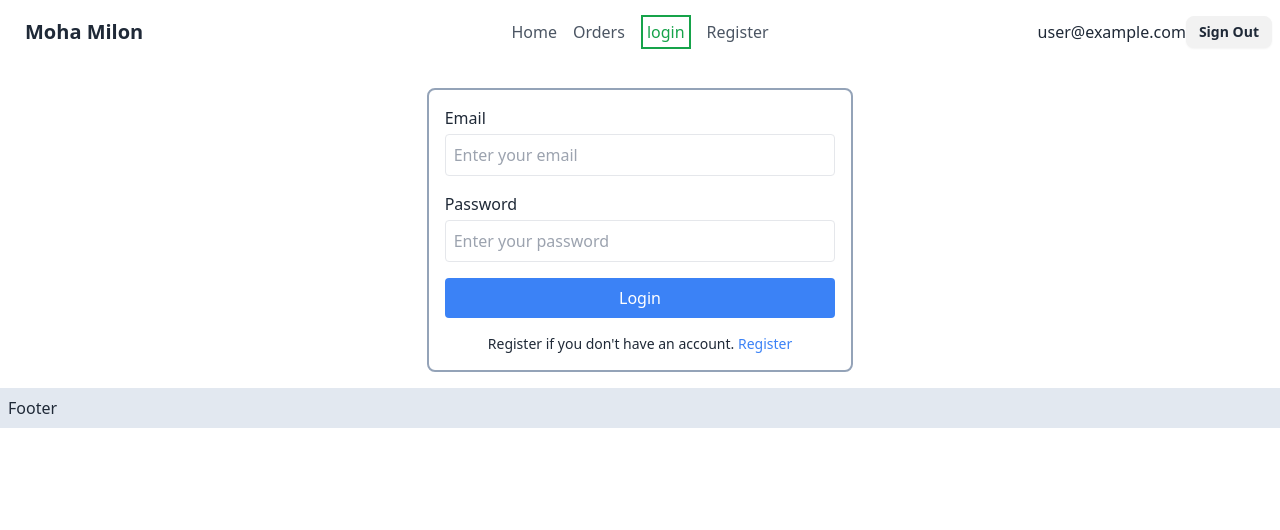
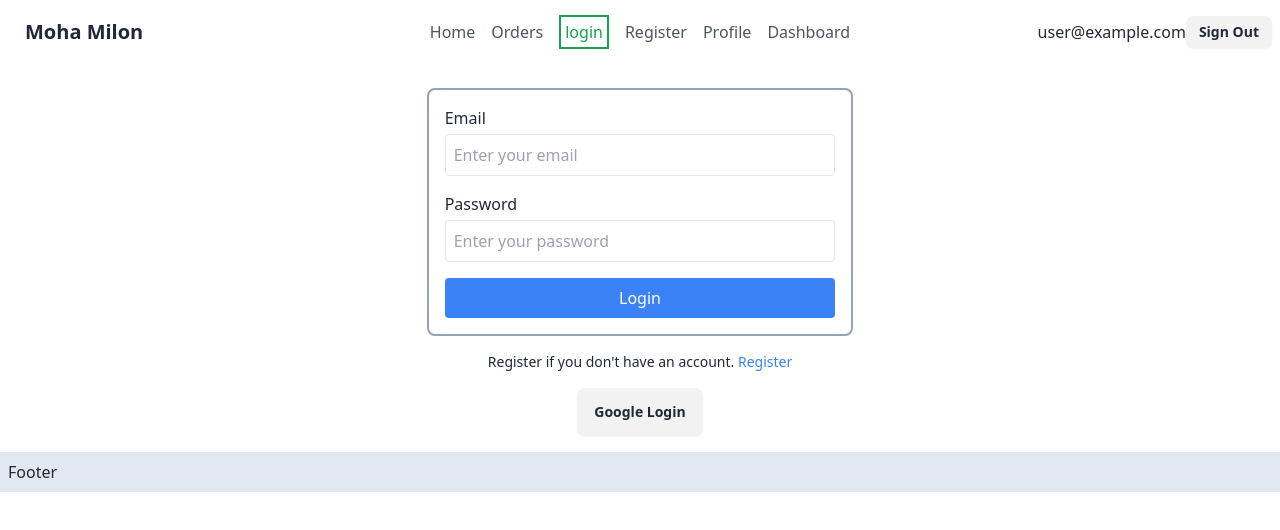
Before and after one commit to oworkmahade/Auth-Moha-Milon, a React (Vite) app: page /login in a window 1280 px wide. Shown: the top 530 px of the page. Built offline with nearby package versions, Linux system fonts and the light colour scheme; no server answers; sample sign-in values are in the browser's storage.

Commit message:
commited

```diff
--- a/src/Providers/AuthProvider.jsx
+++ b/src/Providers/AuthProvider.jsx
@@ -1,7 +1,9 @@
 import {
   createUserWithEmailAndPassword,
+  GoogleAuthProvider,
   onAuthStateChanged,
   signInWithEmailAndPassword,
+  signInWithPopup,
   signOut,
 } from "firebase/auth";
 import { createContext, useEffect, useState } from "react";
@@ -11,6 +13,9 @@ import auth from "../components/firebase/firebase.config";
 // creating Context and export it
 // eslint-disable-next-line react-refresh/only-export-components
 export const AuthContext = createContext(null);
+
+// firebase google Sign In
+const googleProvider = new GoogleAuthProvider();
 
 // creating Provider
 const AuthProvider = ({ children }) => {
@@ -62,12 +67,19 @@ const AuthProvider = ({ children }) => {
     return signOut(auth);
   };
 
+  // sign In with google
+  const signInWithGoogle = () => {
+    setLoading(true);
+    return signInWithPopup(auth, googleProvider);
+  };
+
   // value for using from different part of the projects
   const authInfo = {
     user,
     createUser,
     signInUser,
     logOut,
+    signInWithGoogle,
     loading,
   };
 
--- /dev/null
+++ b/src/components/Dashboard/Dashboard.jsx
@@ -0,0 +1,9 @@
+const Dashboard = () => {
+  return (
+    <div className="w-1/3 p-4 mx-auto mb-4 border-2 border-slate-400">
+      <h2>Dashboard</h2>
+    </div>
+  );
+};
+
+export default Dashboard;
--- a/src/components/Header/Header.jsx
+++ b/src/components/Header/Header.jsx
@@ -1,7 +1,6 @@
 import React, { useContext } from "react";
-import { NavLink } from "react-router-dom";
+import { NavLink, Link } from "react-router-dom";
 import { AuthContext } from "../../Providers/AuthProvider";
-import { Link } from "react-router-dom";
 
 const activeClass = ({ isActive }) =>
   isActive ? "text-green-600 border-2 border-green-600 p-1" : "text-gray-600";
@@ -17,13 +16,8 @@ const Header = () => {
       .catch((error) => console.log(error.message));
   };
 
-  return (
-    <div className="navbar bg-base-100">
-      <div className="navbar-start">
-        <a className="text-xl btn btn-ghost">Moha Milon</a>
-      </div>
-      <div className="flex-row hidden navbar-center lg:flex">
-        <ul className="flex flex-row gap-4 p-2">
+  const navLink = (
+    <>
       <li>
         <NavLink to="/" className={activeClass}>
           Home
@@ -44,7 +38,32 @@ const Header = () => {
           Register
         </NavLink>
       </li>
-        </ul>
+
+      {/* conditional nav menu i.e: if user login then these nav menu will appear , otherwise not  */}
+      {user && (
+        <>
+          <li>
+            <NavLink to="/profile" className={activeClass}>
+              Profile
+            </NavLink>
+          </li>
+          <li>
+            <NavLink to="/dashboard" className={activeClass}>
+              Dashboard
+            </NavLink>
+          </li>
+        </>
+      )}
+    </>
+  );
+
+  return (
+    <div className="navbar bg-base-100">
+      <div className="navbar-start">
+        <a className="text-xl btn btn-ghost">Moha Milon</a>
+      </div>
+      <div className="flex-row hidden navbar-center lg:flex">
+        <ul className="flex flex-row gap-4 p-2">{navLink}</ul>
       </div>
       <div className="navbar-end">
         {user ? (
--- a/src/components/Login/Login.jsx
+++ b/src/components/Login/Login.jsx
@@ -1,7 +1,7 @@
 import React, { useContext, useRef } from "react";
 import { Helmet } from "react-helmet-async";
 
-import { Link } from "react-router-dom";
+import { Link, useNavigate } from "react-router-dom";
 import { AuthContext } from "../../Providers/AuthProvider";
 
 const Login = () => {
@@ -11,8 +11,14 @@ const Login = () => {
   //  receive signInUser by destructuring
   const { signInUser } = authInfo;
 
+  // receive signInWithGoogle
+  const { signInWithGoogle } = authInfo;
+
   // state for holding email from input field using useRef
   const emailRef = useRef(null);
+
+  // navigate hook
+  const navigate = useNavigate();
 
   // form handle login
   const handleLogin = (e) => {
@@ -25,6 +31,8 @@ const Login = () => {
       .then((result) => {
         console.log(result.user);
         console.log("User login successful");
+        e.target.reset("");
+        navigate("/");
       })
       .catch((error) => {
         console.log(error.message);
@@ -32,8 +40,19 @@ const Login = () => {
     // note: since this are promise so that we must write then and catch
   };
 
+  // signInWithGoogle
+  const handleGoogleSignIn = () => {
+    signInWithGoogle()
+      .then((result) => {
+        console.log(result.user);
+      })
+      .catch((error) => {
+        console.log(error.message);
+      });
+  };
+
   return (
-    <div className="my-4">
+    <div className="my-4 ">
       <Helmet>
         <title>Login</title>
       </Helmet>
@@ -91,9 +110,9 @@ const Login = () => {
         >
           Login
         </button>
-
+      </form>
       {/* Login Link */}
-        <p className="text-sm text-center">
+      <p className="mt-4 text-sm text-center">
         Register if you don't have an account.{" "}
         <span className="text-blue-500 cursor-pointer hover:underline">
           <Link to="/register">
@@ -101,7 +120,15 @@ const Login = () => {
           </Link>
         </span>
       </p>
-      </form>
+
+      <div className="flex flex-row items-center justify-center mt-4">
+        <input
+          onClick={handleGoogleSignIn}
+          type="submit"
+          value="Google Login"
+          className="btn"
+        />
+      </div>
     </div>
   );
 };
--- /dev/null
+++ b/src/components/Profile/Profile.jsx
@@ -0,0 +1,9 @@
+const Profile = () => {
+  return (
+    <div className="w-1/3 p-4 mx-auto mb-4 border-2 border-slate-400">
+      <h2>Your Personal Profile</h2>
+    </div>
+  );
+};
+
+export default Profile;
--- a/src/main.jsx
+++ b/src/main.jsx
@@ -11,6 +11,8 @@ import ErrorPage from "./components/ErrorPage/ErrorPage";
 import AuthProvider from "./Providers/AuthProvider";
 import Orders from "./components/Orders/Orders";
 import PrivateRoutes from "./routes/PrivateRoutes";
+import Profile from "./components/Profile/Profile";
+import Dashboard from "./components/Dashboard/Dashboard";
 
 const router = createBrowserRouter([
   {
@@ -39,6 +41,24 @@ const router = createBrowserRouter([
           //it first hit PrivateRoutes and check whether user exists or not if exist then allow children(Orders) otherwise go to login
         ),
       },
+
+      {
+        path: "/profile",
+        element: (
+          <PrivateRoutes>
+            <Profile></Profile>
+          </PrivateRoutes>
+        ),
+      },
+
+      {
+        path: "/dashboard",
+        element: (
+          <PrivateRoutes>
+            <Dashboard></Dashboard>
+          </PrivateRoutes>
+        ),
+      },
     ],
   },
 ]);
```
Lines whose indentation alone changed are shown as unchanged.
